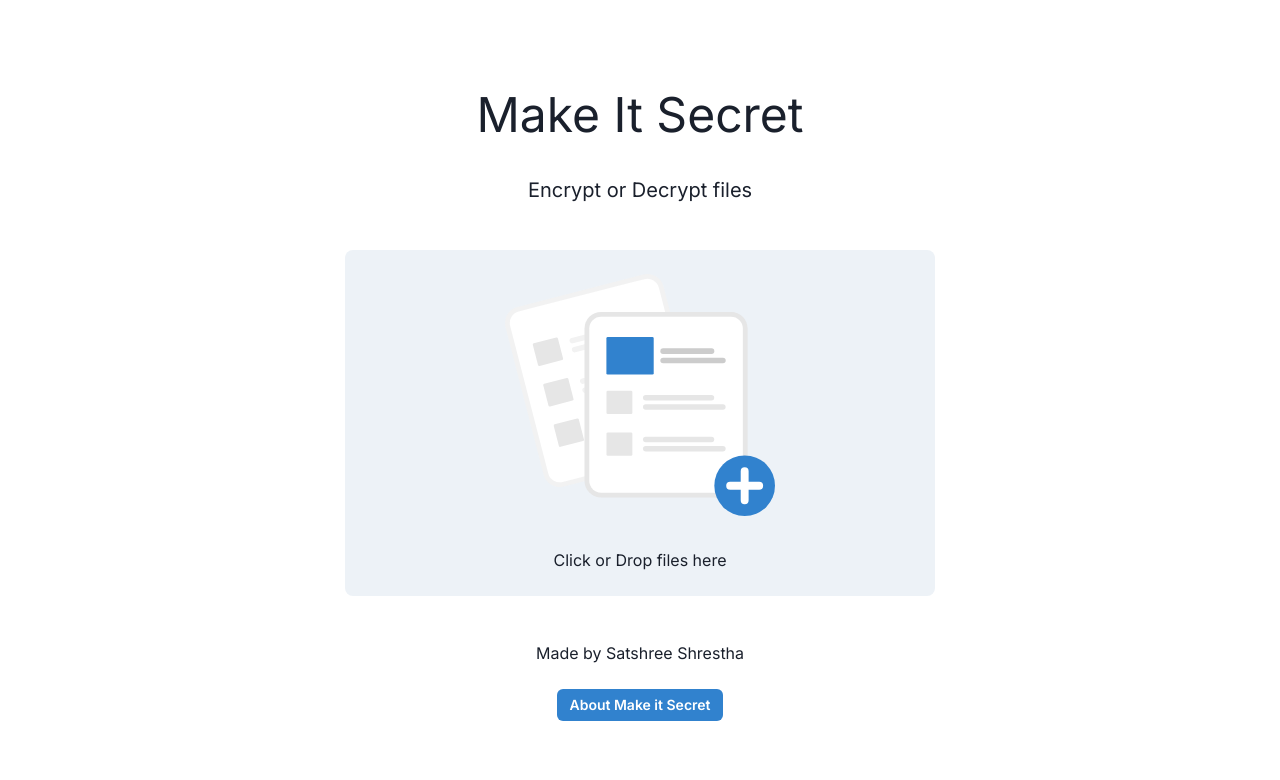
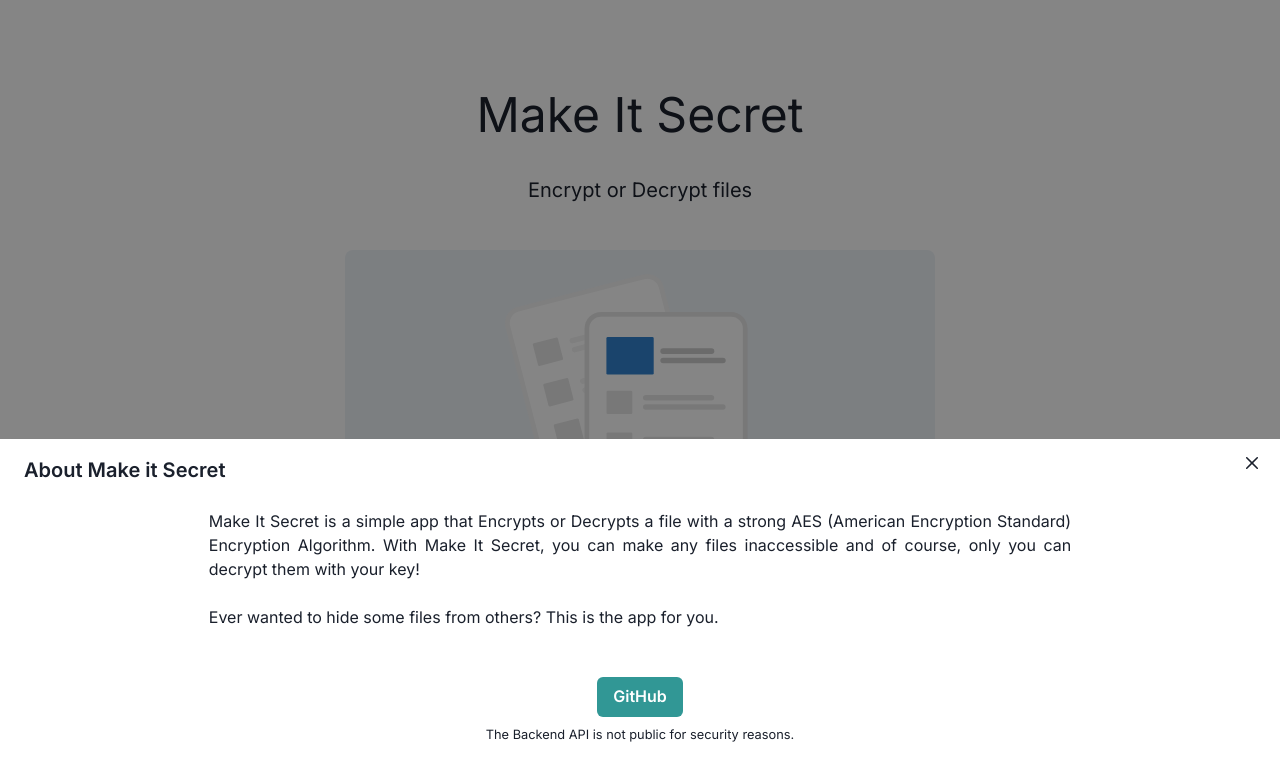
Before and after one commit to satshree/make-it-secret-frontend, a Next.js app: page / in a window 1280 px wide. Both pictures are taken after a click on the button "About Make it Secret". Shown: the top 780 px of the page. Built offline with nearby package versions, Linux system fonts and the light colour scheme.

Commit message:
added about drawer

```diff
--- a/src/app/page.js
+++ b/src/app/page.js
@@ -7,7 +7,9 @@
 
 import Label from "@/components/Label";
 import Title from "@/components/Title";
+
 import FileModal from "@/components/FileModal";
+import AboutDrawer from "@/components/AboutDrawer";
 
 import style from "./page.module.css";
 
@@ -17,11 +19,14 @@
 
     this.state = {
       modal: false,
+      aboutDrawer: false,
       file: null,
     };
   }
 
   toggleFileModal = (modal) => this.setState({ ...this.state, modal });
+  toggleAboutDrawer = (aboutDrawer) =>
+    this.setState({ ...this.state, aboutDrawer });
 
   render() {
     return (
@@ -54,16 +59,26 @@
               </Center>
               <br />
               <Center>
-                <Button size="sm" variant="solid" colorScheme="blue">
+                <Button
+                  size="sm"
+                  variant="solid"
+                  colorScheme="blue"
+                  onClick={() => this.toggleAboutDrawer(true)}
+                >
                   About Make it Secret
                 </Button>
               </Center>
             </Box>
           </VStack>
         </div>
+
         <FileModal
           open={this.state.modal}
           closeModal={() => this.toggleFileModal(false)}
+        />
+        <AboutDrawer
+          open={this.state.aboutDrawer}
+          closeDrawer={() => this.toggleAboutDrawer(false)}
         />
       </React.Fragment>
     );
--- /dev/null
+++ b/src/components/AboutDrawer/index.js
@@ -0,0 +1,97 @@
+"use client";
+
+import React, { Component } from "react";
+
+import {
+  Drawer,
+  DrawerBody,
+  DrawerHeader,
+  DrawerOverlay,
+  DrawerContent,
+  DrawerCloseButton,
+  //
+  Box,
+  Link,
+  Center,
+  Button,
+} from "@chakra-ui/react";
+
+import Label from "../Label";
+
+import style from "./style.module.css";
+
+export default class AboutDrawer extends Component {
+  constructor(props) {
+    super(props);
+
+    this.state = {
+      open: false,
+    };
+  }
+
+  componentDidUpdate() {
+    let { open } = this.state;
+
+    if (open !== this.props.open)
+      this.setState({ ...this.state, open: this.props.open });
+  }
+
+  render() {
+    return (
+      <Drawer
+        isOpen={this.state.open}
+        placement="bottom"
+        onClose={this.props.closeDrawer}
+        size="xl"
+      >
+        <DrawerOverlay />
+        <DrawerContent>
+          <DrawerCloseButton />
+          <DrawerHeader>About Make it Secret</DrawerHeader>
+
+          <DrawerBody className={style.drawerBody}>
+            <Box>
+              <Center>
+                <div className={style.aboutText}>
+                  <Label>
+                    Make It Secret is a simple app that Encrypts or Decrypts a
+                    file with a strong AES (American Encryption Standard)
+                    Encryption Algorithm. With Make It Secret, you can make any
+                    files inaccessible and of course, only you can decrypt them
+                    with your key!
+                  </Label>
+                  <br />
+                  <Label>
+                    Ever wanted to hide some files from others? This is the app
+                    for you.
+                  </Label>
+                </div>
+              </Center>
+            </Box>
+            <br />
+            <br />
+            <Box>
+              <Center>
+                <Link
+                  href="https://github.com/satshree/make-it-secret-frontend"
+                  isExternal={true}
+                >
+                  <Button variant="solid" colorScheme="teal">
+                    GitHub
+                  </Button>
+                </Link>
+              </Center>
+              <Center>
+                <small style={{ marginTop: "0.5rem" }}>
+                  <Label>
+                    The Backend API is not public for security reasons.
+                  </Label>
+                </small>
+              </Center>
+            </Box>
+          </DrawerBody>
+        </DrawerContent>
+      </Drawer>
+    );
+  }
+}
--- /dev/null
+++ b/src/components/AboutDrawer/style.module.css
@@ -0,0 +1,9 @@
+.drawerBody {
+  padding: 1.5rem 3rem;
+  margin-bottom: 3rem;
+}
+
+.aboutText {
+  width: 70% !important;
+  text-align: justify !important;
+}
```
